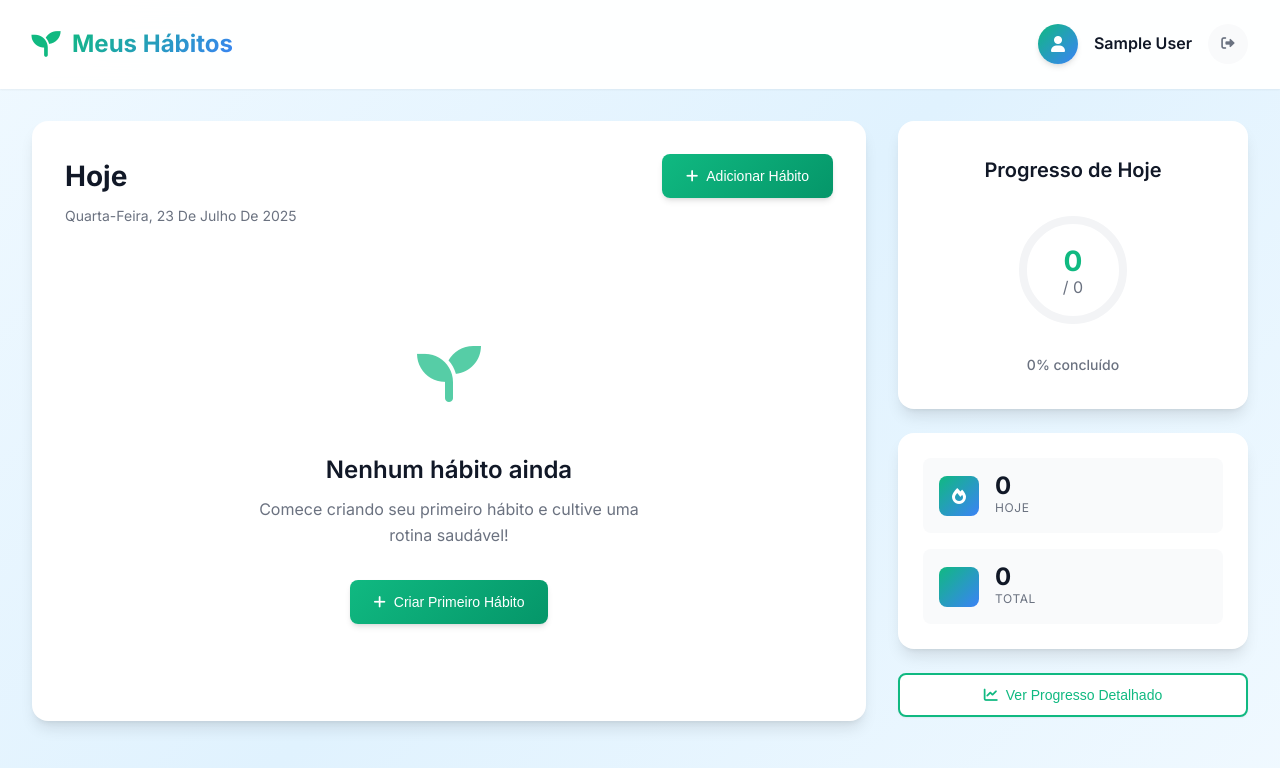
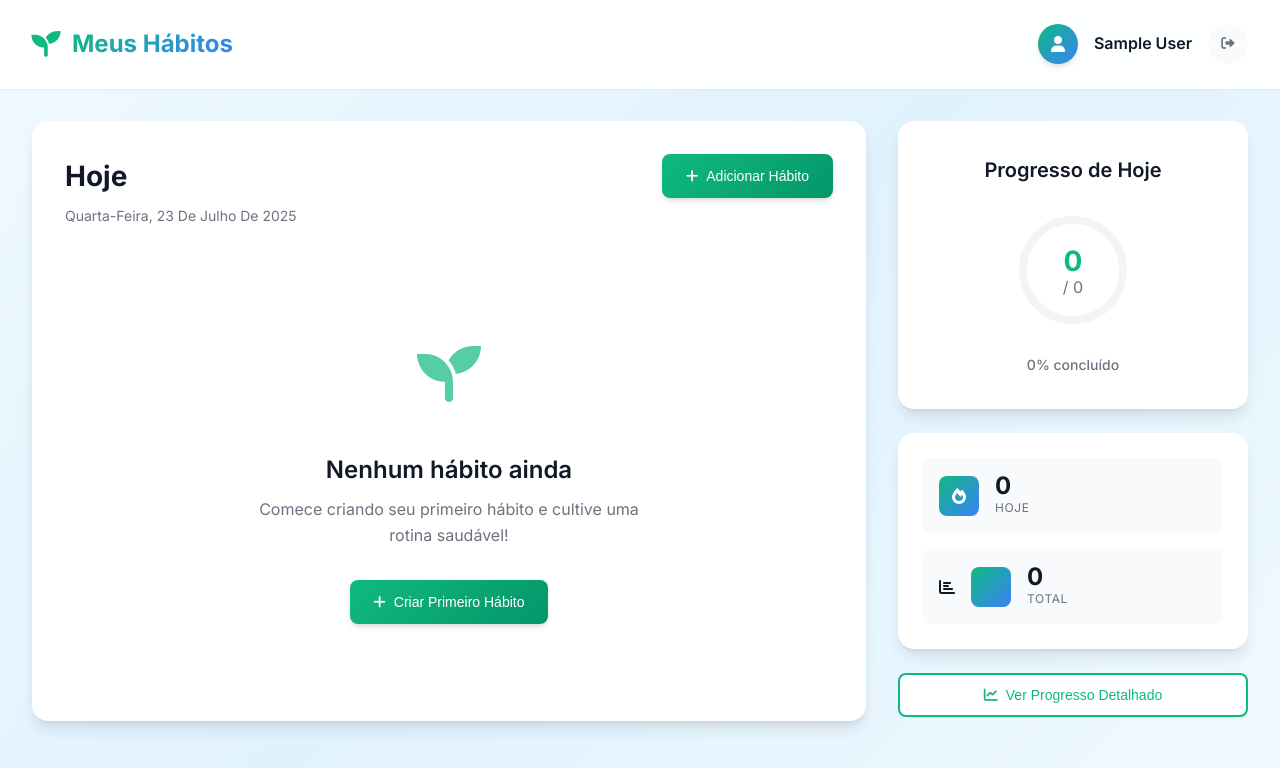
Before and after one commit to Nobrez/habit-trucker-new, an Angular app: page /dashboard in a window 1280 px wide. Shown: the top 768 px of the page. Built offline with nearby package versions, Linux system fonts and the light colour scheme; sample sign-in values are in the browser's storage.

Commit message:
atualizações no icon

```diff
--- a/src/app/dashboard/dashboard.component.html
+++ b/src/app/dashboard/dashboard.component.html
@@ -115,6 +115,7 @@
           </div>
 
           <div class="stat-item">
+            <i class="fas fa-chart-bar"></i>
             <div class="stat-icon">
               <i class="fas fa-target"></i>
             </div>
```
